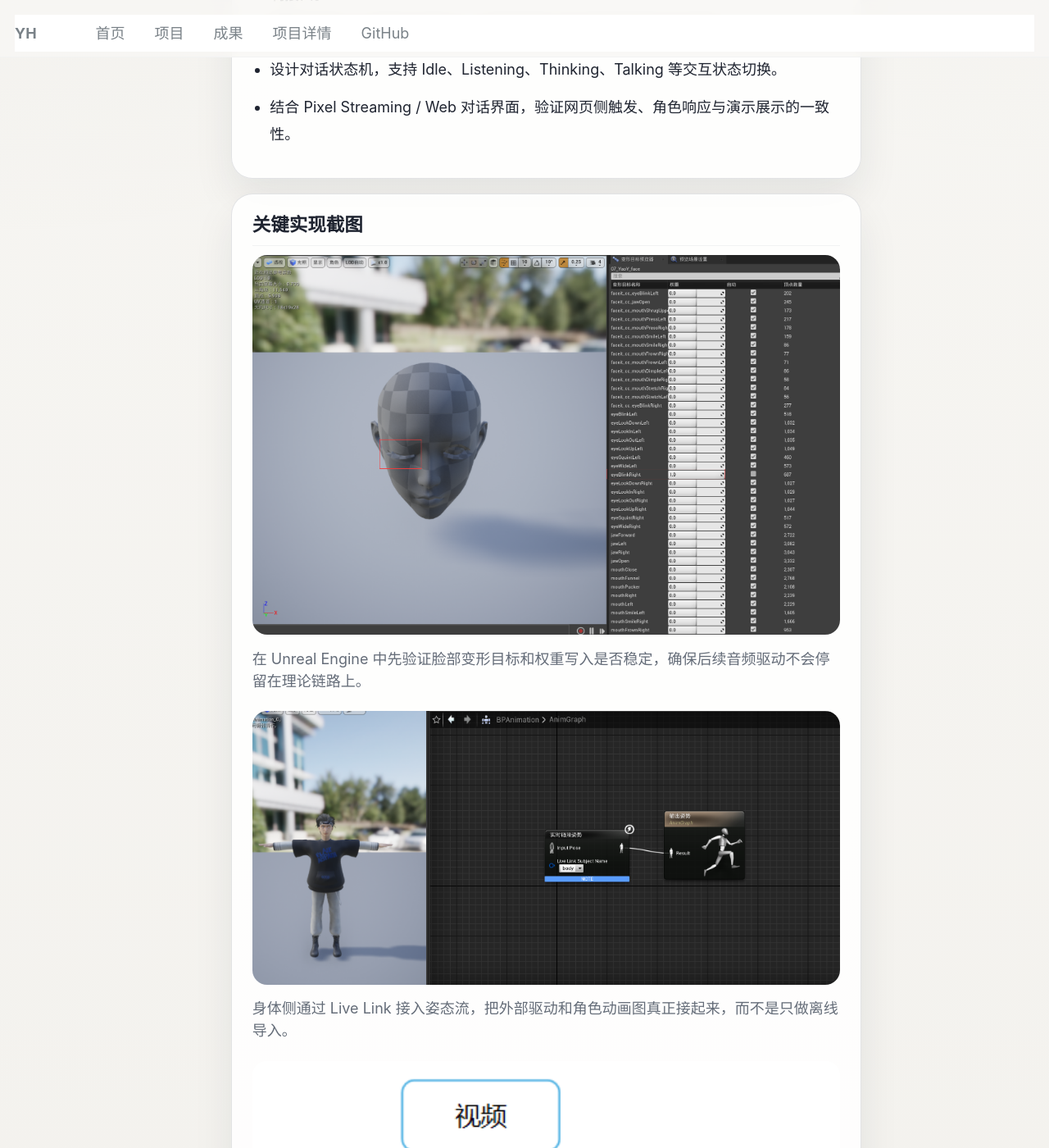
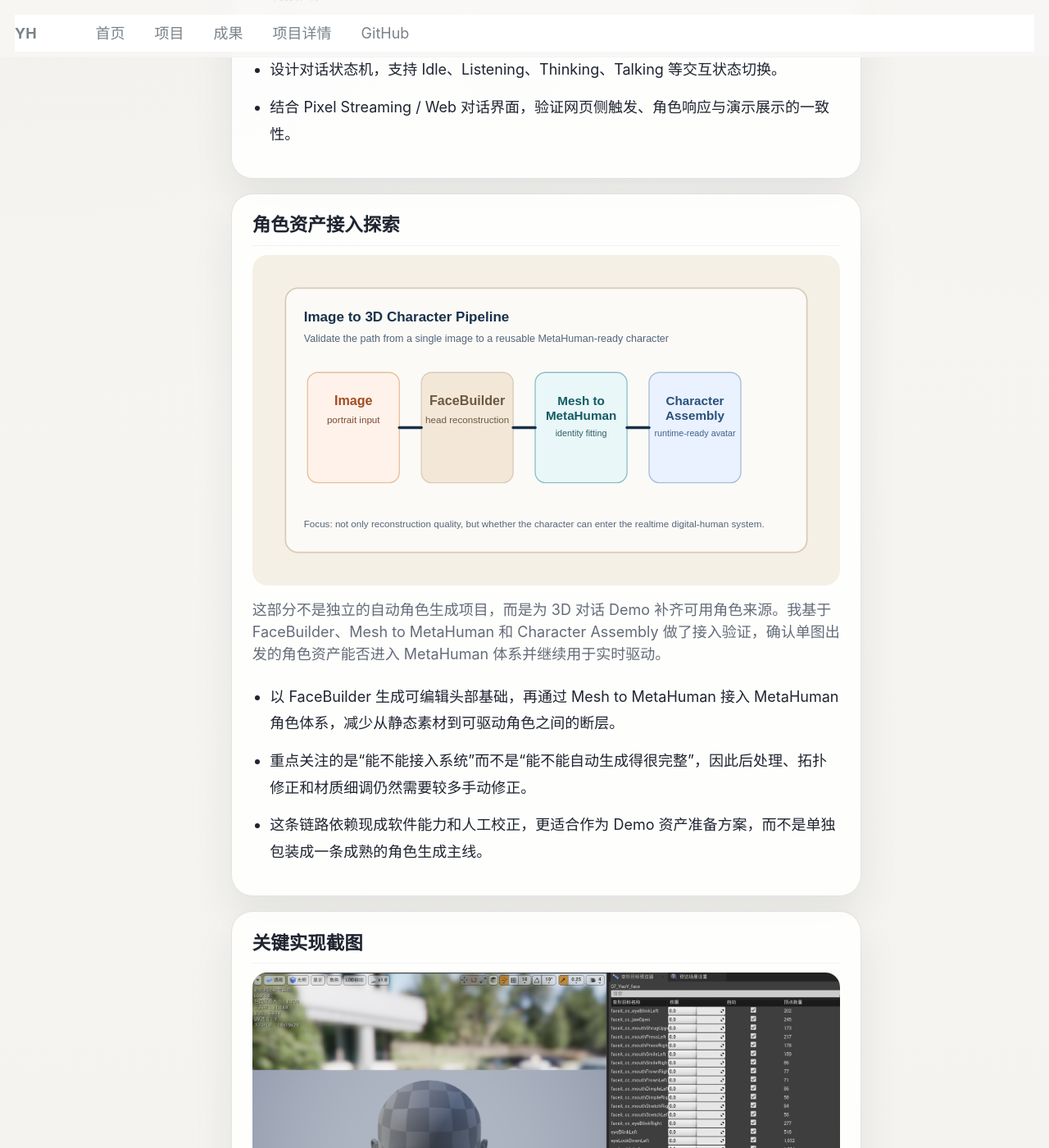
Before and after one commit to svitass/svitass.github.io, a Jekyll site: the page built from _portfolio/realtime-3d-avatar-demo.md, in a window 1280 px wide and 1400 px high, scrolled down 786 px. Shown: the whole window at 82% size. Built offline with Jekyll 4.4.1, drawn with Linux system fonts in a browser that asks for light colours; our own code applies the rules of GitHub Pages for plain Markdown files; some of the changed text lies outside the part shown.

Commit message:
Merge character setup into 3D demo

```diff
--- a/_portfolio/realtime-3d-avatar-demo.md
+++ b/_portfolio/realtime-3d-avatar-demo.md
@@ -2,7 +2,7 @@
 title: "3D数字人实时对话 Demo"
 collection: portfolio
 permalink: /portfolio/realtime-3d-avatar-demo/
-excerpt: "基于 Unreal Engine + MetaHuman 打通角色接入、面部驱动、交互控制与可对话 Demo 验证。"
+excerpt: "基于 Unreal Engine + MetaHuman 打通角色资产接入、面部驱动、交互控制与可对话 Demo 验证。"
 header:
   teaser: "projects/3d-digital-human-demo-poster.jpg"
 author_profile: false
@@ -12,7 +12,7 @@ author_profile: false
   <div class="project-detail__intro">
     <section class="project-detail__block">
       <h2>项目定位</h2>
-      <p class="project-detail__lead">围绕 3D 数字人的真实可演示链路做系统打通，让角色生成、音频驱动面部动画、交互状态切换和实时对话能够在一个 Demo 里连续工作。</p>
+      <p class="project-detail__lead">围绕 3D 数字人的真实可演示链路做系统打通，让角色资产接入、音频驱动面部动画、交互状态切换和实时对话能够在一个 Demo 里连续工作。</p>
       <div class="detail-chips">
         <span>Unreal Engine</span>
         <span>MetaHuman</span>
@@ -38,6 +38,19 @@ author_profile: false
       <li>围绕音频输入与面部动画驱动，打通音频到口型/面部表情的响应链路。</li>
       <li>设计对话状态机，支持 Idle、Listening、Thinking、Talking 等交互状态切换。</li>
       <li>结合 Pixel Streaming / Web 对话界面，验证网页侧触发、角色响应与演示展示的一致性。</li>
+    </ul>
+  </section>
+
+  <section class="project-detail__block">
+    <h2>角色资产接入探索</h2>
+    <div class="project-visual">
+      <img src="/images/projects/image-to-3d-cover.svg" alt="FaceBuilder 到 MetaHuman 的角色接入流程">
+      <p class="project-visual__caption">这部分不是独立的自动角色生成项目，而是为 3D 对话 Demo 补齐可用角色来源。我基于 FaceBuilder、Mesh to MetaHuman 和 Character Assembly 做了接入验证，确认单图出发的角色资产能否进入 MetaHuman 体系并继续用于实时驱动。</p>
+    </div>
+    <ul class="detail-list">
+      <li>以 FaceBuilder 生成可编辑头部基础，再通过 Mesh to MetaHuman 接入 MetaHuman 角色体系，减少从静态素材到可驱动角色之间的断层。</li>
+      <li>重点关注的是“能不能接入系统”而不是“能不能自动生成得很完整”，因此后处理、拓扑修正和材质细调仍然需要较多手动修正。</li>
+      <li>这条链路依赖现成软件能力和人工校正，更适合作为 Demo 资产准备方案，而不是单独包装成一条成熟的角色生成主线。</li>
     </ul>
   </section>
 
@@ -73,7 +86,7 @@ author_profile: false
     <ul class="detail-result">
       <li>完成可对话 3D 数字人 Demo，覆盖角色接入、面部语音驱动、交互状态和展示界面。</li>
       <li>验证了 Character Assembly、Live Link、交互控制等关键模块可以作为后续工程化扩展基础。</li>
-      <li>为后续“图片到 3D 角色”和“动作驱动体系”项目提供统一的目标承载平台。</li>
+      <li>补齐了基于 FaceBuilder / MetaHuman 的角色资产接入方案，让 Demo 具备可替换角色来源与完整演示闭环。</li>
     </ul>
   </section>
 </div>
```
Also changed, not shown: _pages/about.md (+1 -36 lines), _portfolio/image-to-3d-character-pipeline.md (deleted, +0 -59 lines).
